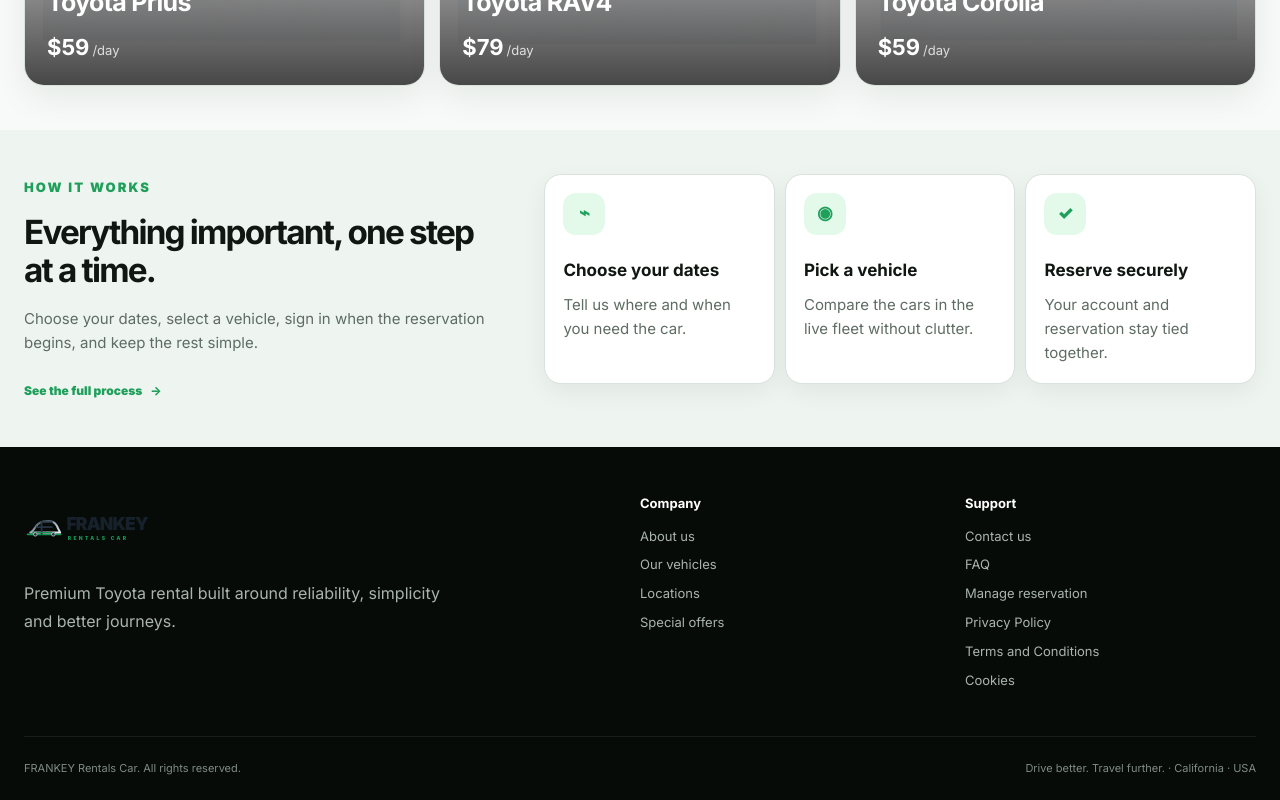
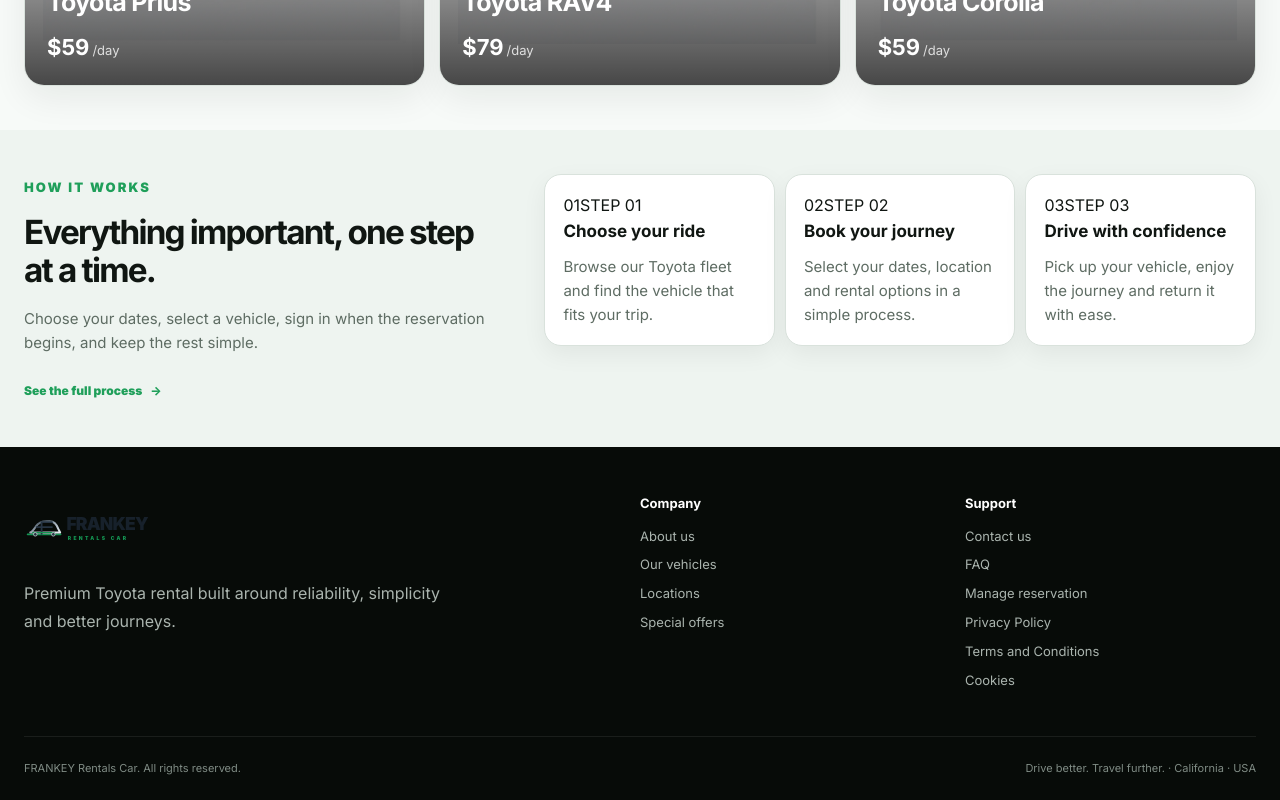
Before and after one commit to franyelmartinez618-cloud/EcoFusion-RentalCars2.0, a React (Vite) app in the folder frontend/: page / in a window 1280 px wide. Shown: the part 1181-1981 px from the top of the page. Built offline with nearby package versions, Linux system fonts and the light colour scheme; no server answers.

Commit message:
Redesign home how-it-works cards with numbered steps

```diff
--- a/frontend/src/pages/Home/Home.jsx
+++ b/frontend/src/pages/Home/Home.jsx
@@ -26,7 +26,7 @@ function FeaturedTile({ vehicle, large = false }) {
 }
 
 function Home() {
-    const { translations:t } = useApp();
+    const { translations:t, language } = useApp();
     const { vehicles } = useAppData();
     const featured = vehicles.slice(0, 3);
     const heroVehicle = featured[0];
@@ -74,13 +74,26 @@ function Home() {
                 </div>
             </section>
 
+            {/* Three clear steps explain the rental journey without decorative placeholder symbols. */}
             <section className="home-section home-section--muted">
                 <div className="container home-process">
-                    <div className="home-process__intro"><span className="home-kicker">{t.homeUi.homeHow}</span><h2>{t.homeUi.homeHowTitle}</h2><p>{t.homeUi.homeHowText}</p><Link to="/how-it-works" className="home-text-link">{t.homeUi.homeSeeProcess} <span>→</span></Link></div>
+                    <div className="home-process__intro">
+                        <span className="home-kicker">{t.homeUi.homeHow}</span>
+                        <h2>{t.homeUi.homeHowTitle}</h2>
+                        <p>{t.homeUi.homeHowText}</p>
+                        <Link to="/how-it-works" className="home-text-link">{t.homeUi.homeSeeProcess} <span>→</span></Link>
+                    </div>
                     <div className="home-process__cards">
-                        <article><div className="home-process__icon">⌁</div><h3>{t.homeUi.homeChooseDates}</h3><p>{t.homeUi.homeChooseDatesText}</p></article>
-                        <article><div className="home-process__icon">◉</div><h3>{t.homeUi.homePickVehicle}</h3><p>{t.homeUi.homePickVehicleText}</p></article>
-                        <article><div className="home-process__icon">✓</div><h3>{t.homeUi.homeReserveSecurely}</h3><p>{t.homeUi.homeReserveSecurelyText}</p></article>
+                        {[t.howItWorks.step1, t.howItWorks.step2, t.howItWorks.step3].map((step) => (
+                            <article key={step.number}>
+                                <div className="home-process__card-top">
+                                    <span className="home-process__number">{step.number}</span>
+                                    <span className="home-process__label">{language === "es" ? "PASO" : "STEP"} {step.number}</span>
+                                </div>
+                                <h3>{step.title}</h3>
+                                <p>{step.description}</p>
+                            </article>
+                        ))}
                     </div>
                 </div>
             </section>
```
